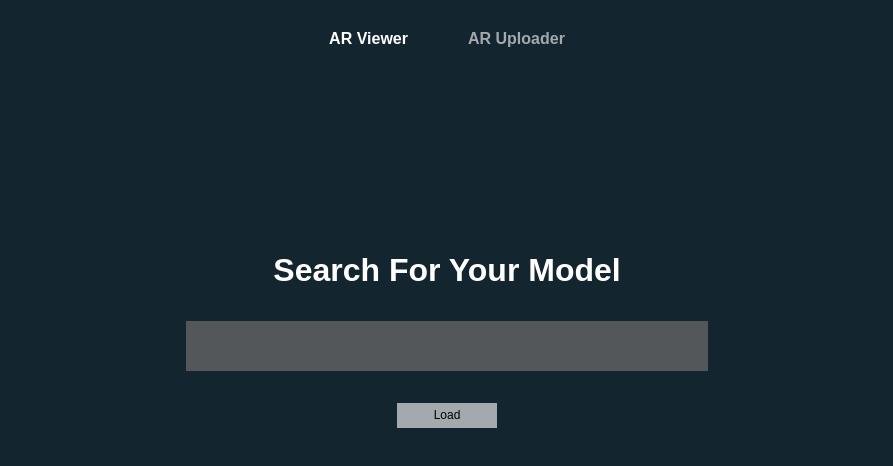
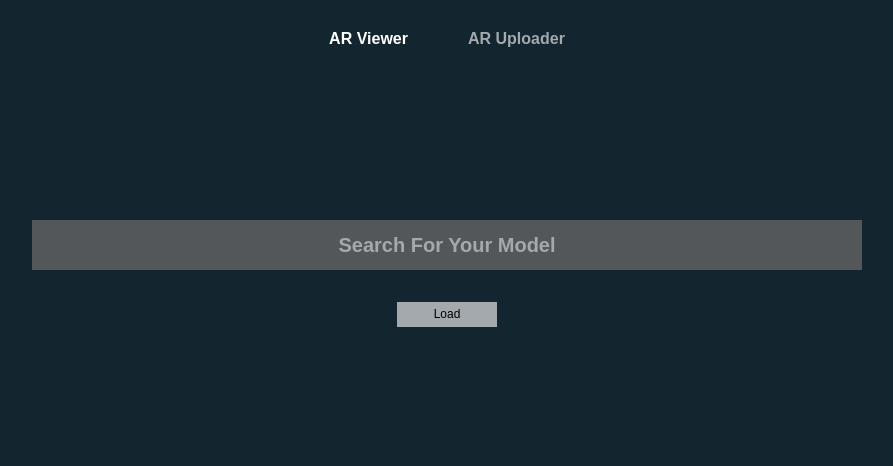
Before and after one commit to Harshkedia/ar-kitect, a Vue app in the folder web-viewer/: page / in a window 1280 px wide. Shown: the top 466 px of the page, without its empty margins (193-1086 px from the left). Built offline with nearby package versions, Linux system fonts and the light colour scheme.

Commit message:
added query param

```diff
--- a/web-viewer/src/views/Viewer.vue
+++ b/web-viewer/src/views/Viewer.vue
@@ -1,8 +1,15 @@
 <template>
   <div id="home">
     <div class="input">
-      <p class="input-label">Search For Your Model</p>
-      <input v-if="!textFilled" v-model="modelName" class="input-text" type="text" >
+      <input
+        v-if="!textFilled"
+        v-model="modelName"
+        class="input-text"
+        type="text"
+        placeholder="Search For Your Model"
+        onfocus="this.placeholder = ''"
+        onblur="this.placeholder = 'Search For Your Model'"
+      >
       <br >
       <button v-if="!textFilled" class="input-button" @click="load">Load</button>
     </div>
@@ -44,11 +51,23 @@ export default {
     };
   },
   computed: {
-    url() {
-      return `https://ar.portfo.io/models/${this.modelName}.gltf`;
+    url: {
+      get() {
+        return `https://ar.portfo.io/models/${this.modelName}.gltf`;
+      },
+      set() {}
     },
-    urlIos() {
-      return `https://ar.portfo.io/models/${this.modelName}.usdz`;
+    urlIos: {
+      get() {
+        return `https://ar.portfo.io/models/${this.modelName}.usdz`;
+      },
+      set() {}
+    }
+  },
+  mounted() {
+    if (this.$route.query.name !== undefined) {
+      this.textFilled = true;
+      this.modelName = this.$route.query.name;
     }
   },
   methods: {
@@ -102,13 +121,13 @@ export default {
 .input-label {
   color: white;
   font-weight: bolder;
-  font-size: 4vh;
+  font-size: 2.5vh;
 }
 
 .input-text {
-  width: 50%;
+  width: 80%;
   height: 5vh;
-  font-size: 80%;
+  font-size: 20px;
   background-color: $dark-gray;
   color: white;
   padding: 5px;
@@ -118,7 +137,7 @@ export default {
 }
 
 ::placeholder {
-  color: $dark-gray;
+  color: $light-gray;
 }
 
 .input-button {
```
Also changed, not shown: 1 other file (tests, documents, lock files or other folders).
